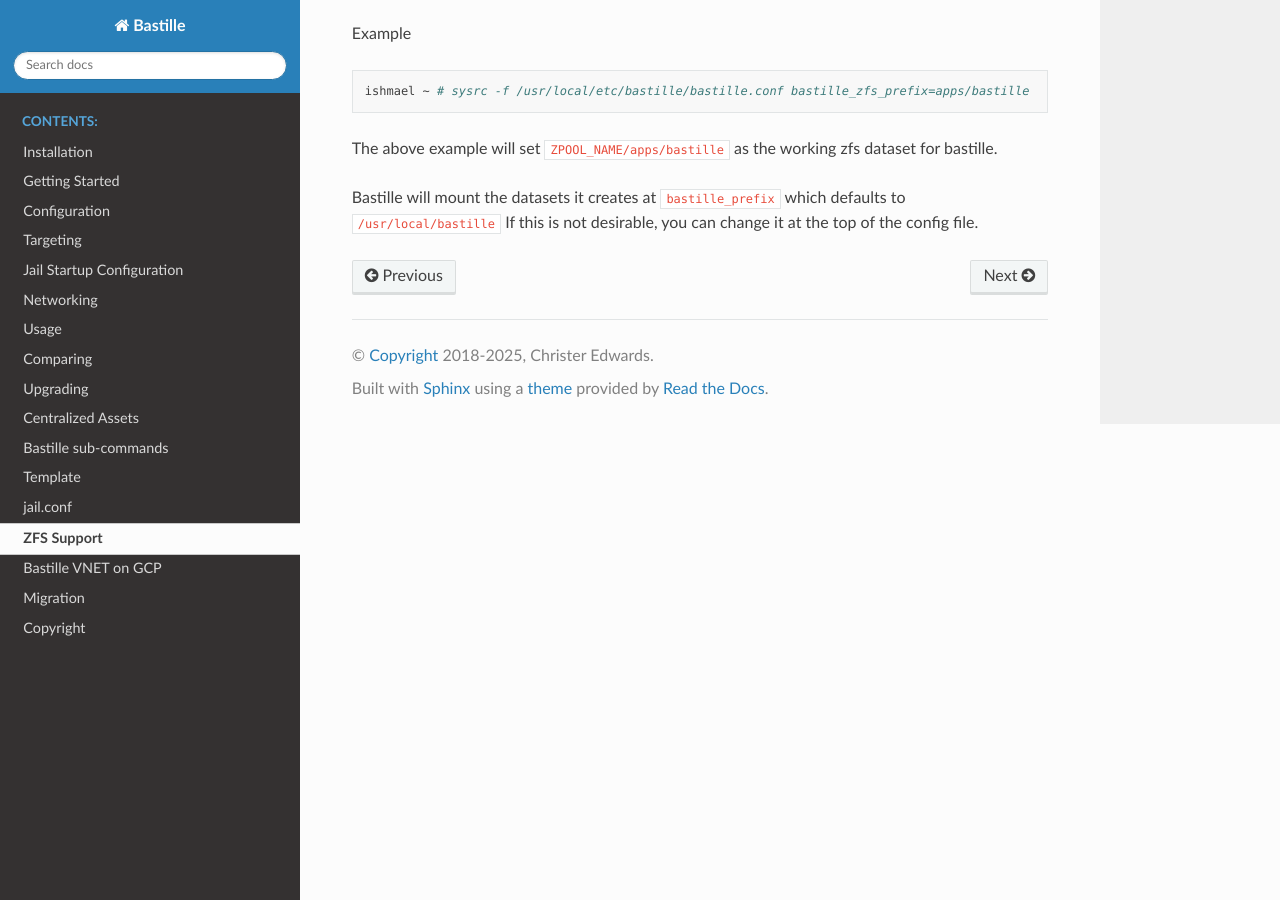
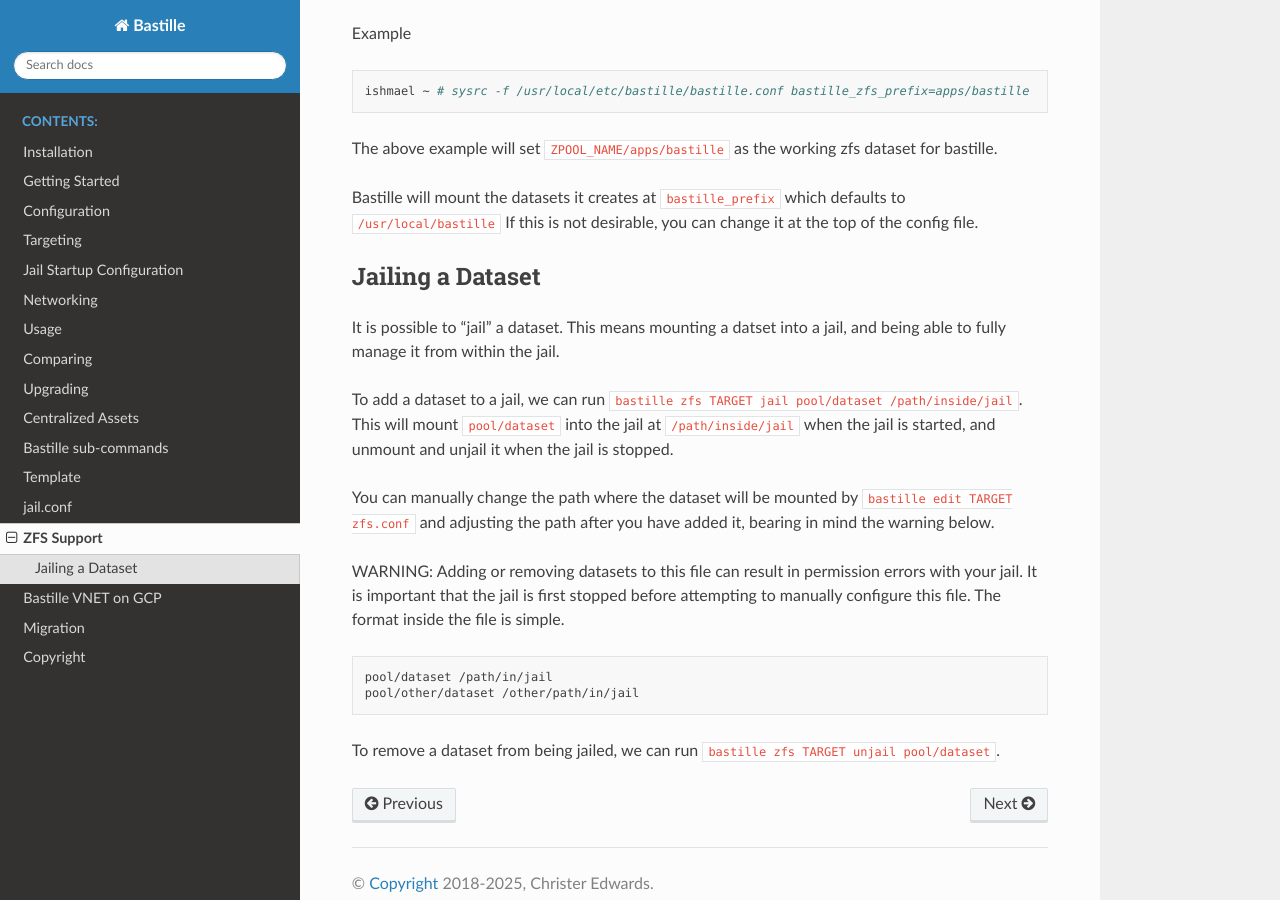
Before and after one commit to BastilleBSD/bastille, a Sphinx documentation site: the page built from docs/chapters/zfs-support.rst, in a window 1280 px wide and 900 px high, scrolled down 1114 px. Built offline with Sphinx 7.4.7 and the Read the Docs theme 3.1.0, drawn with Linux system fonts in a browser that asks for light colours.

Commit message:
docs: Add jailing datasets

```diff
--- a/docs/chapters/zfs-support.rst
+++ b/docs/chapters/zfs-support.rst
@@ -58,3 +58,27 @@ dataset for bastille.
 Bastille will mount the datasets it creates at ``bastille_prefix`` which
 defaults to ``/usr/local/bastille``
 If this is not desirable, you can change it at the top of the config file.
+
+Jailing a Dataset
+-----------------
+
+It is possible to "jail" a dataset. This means mounting a datset into a jail, and being
+able to fully manage it from within the jail.
+
+To add a dataset to a jail, we can run ``bastille zfs TARGET jail pool/dataset /path/inside/jail``.
+This will mount ``pool/dataset`` into the jail at ``/path/inside/jail`` when the jail is started, and
+unmount and unjail it when the jail is stopped.
+
+You can manually change the path where the dataset will be mounted by ``bastille edit TARGET zfs.conf`` and
+adjusting the path after you have added it, bearing in mind the warning below.
+
+WARNING: Adding or removing datasets to this file can result in permission errors with your jail. It is
+important that the jail is first stopped before attempting to manually configure this file. The format inside
+the file is simple.
+
+.. code-block:: shell
+
+  pool/dataset /path/in/jail
+  pool/other/dataset /other/path/in/jail
+
+To remove a dataset from being jailed, we can run ``bastille zfs TARGET unjail pool/dataset``.
```
